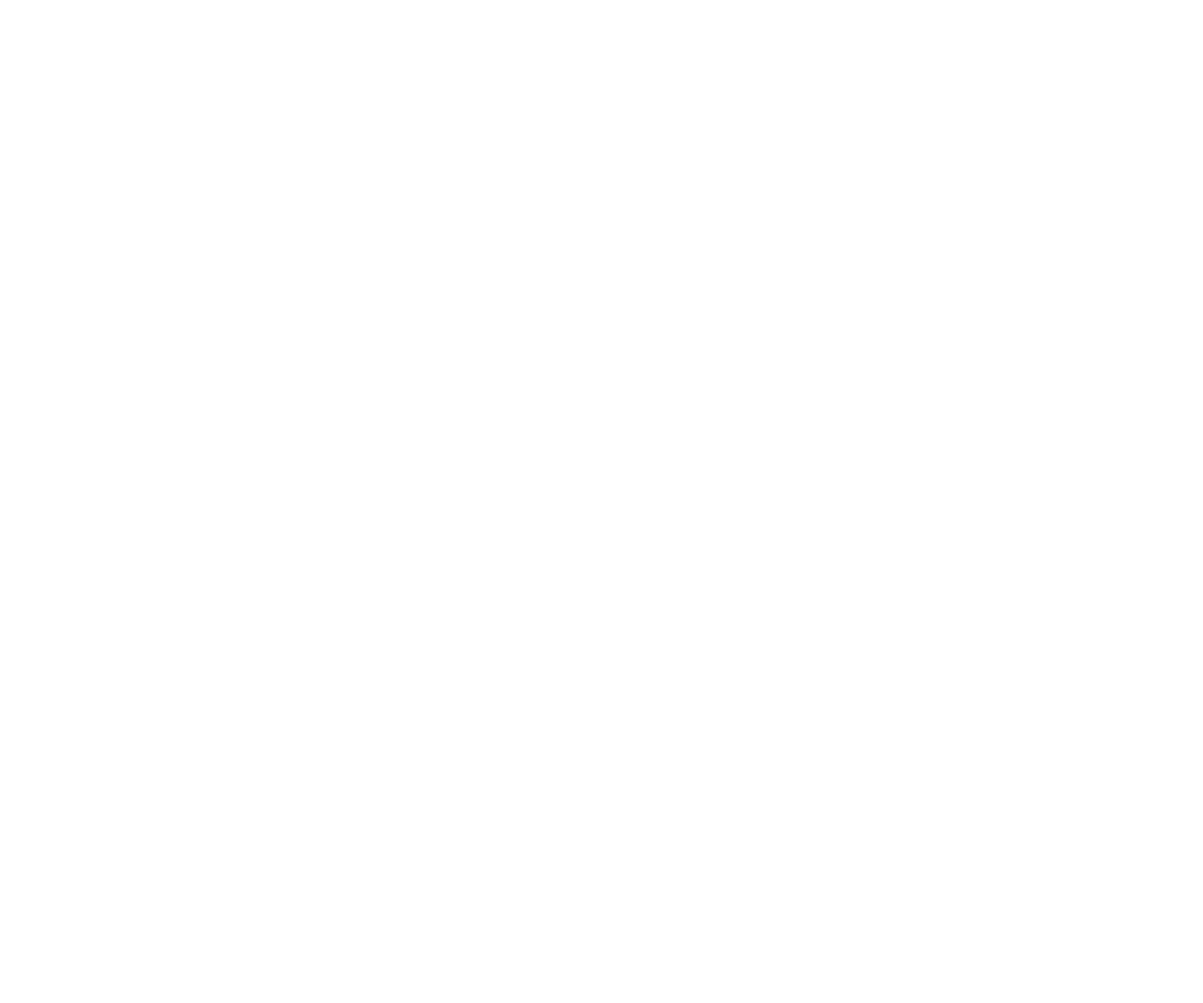
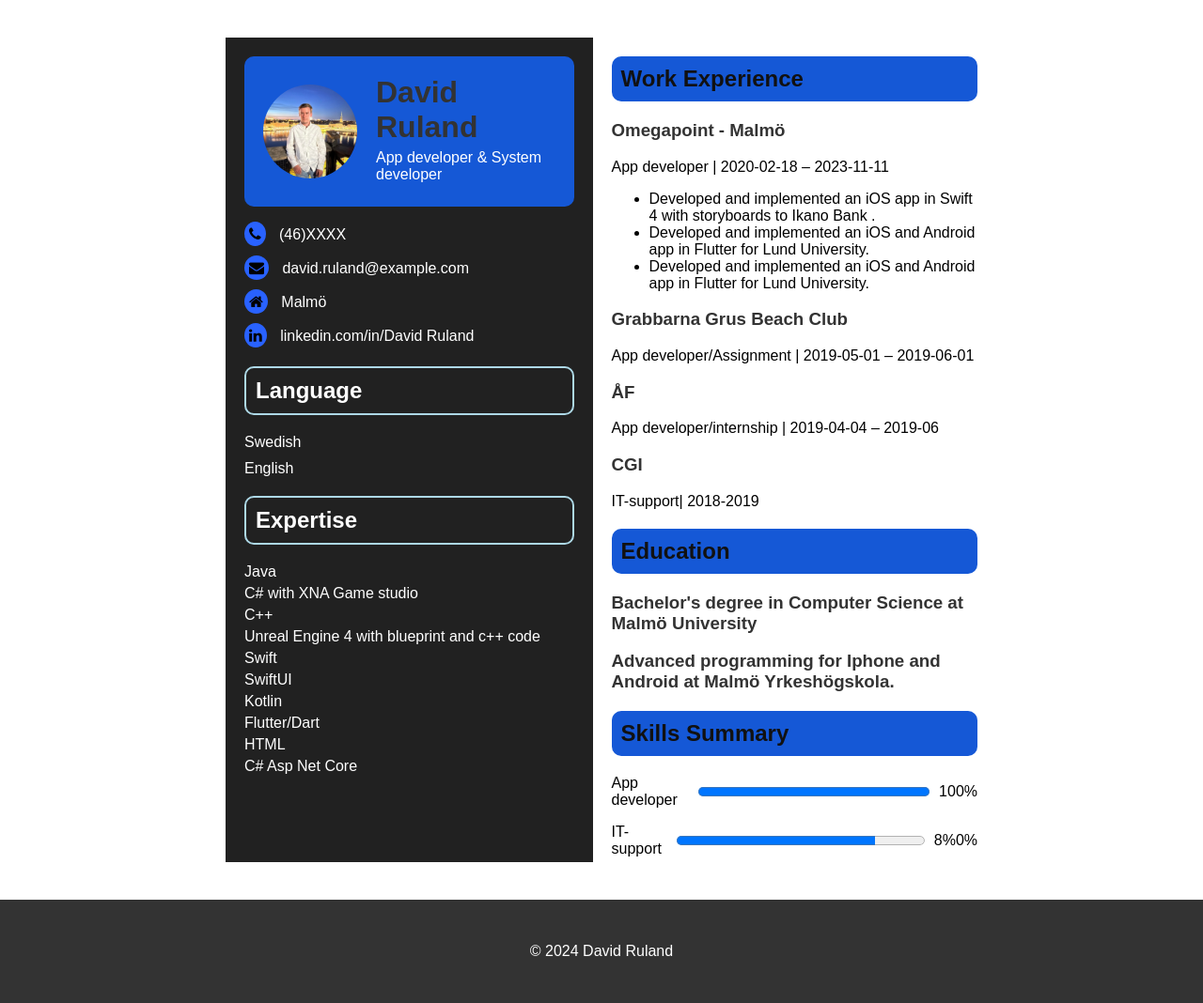
Before and after one commit to DavidR12344/CV_project, a plain HTML site: page index.html in a window 1280 px wide. Shown: the whole page at 94% size. Before the commit the page ends 800 px from the top, so only its background shows below. Drawn offline with Linux system fonts and the light colour scheme.

Commit message:
Add new image folder and update index and styles

```diff
--- a/index.html
+++ b/index.html
@@ -1,15 +1,99 @@
 <!DOCTYPE html>
-<html>
-    <head>
-        <meta charset="utf-8">
-        <meta http-equiv="X-UA-Compatible" content="IE=edge">
-        <title>My CV-page</title>
-        <meta name="description" content="">
-        <meta name="viewport" content="width=device-width, initial-scale=1">
-        <link rel="styles" href="styles.css">
-    </head>
-    <body>
+<html lang="en">
 
-        <script src="" async defer></script>
-    </body>
+<head>
+    <meta charset="UTF-8">
+    <meta name="viewport" content="width=device-width, initial-scale=1.0">
+    <title>CV</title>
+    <link rel="stylesheet" href="styles.css">
+    <link rel="stylesheet" href="https://cdnjs.cloudflare.com/ajax/libs/font-awesome/4.7.0/css/font-awesome.min.css">
+</head>
+
+<body>
+    <header>
+        <div class="container header-container">
+            <div class="flex-left">
+                <div class="banner">
+                    <img src="images/profil.jpg" alt="Profile Image" class="profile-image">
+                    <div class="header-text">
+                        <h1>David Ruland</h1>
+                        <p>App developer & System developer</p>
+                    </div>
+                </div>
+                <div class="contact-info">
+                    <ul>
+                        <li><i class="fa fa-phone"></i> (46)XXXX</li>
+                        <li><i class="fa fa-envelope"></i> david.ruland@example.com</li>
+                        <li><i class="fa fa-home"></i> Malmö</li>
+                        <li><i class="fa fa-linkedin"></i> linkedin.com/in/David Ruland</li>
+                    </ul>
+                </div>
+                <div class="language">
+                    <h2>Language</h2>
+                    <ul>
+                        <li>Swedish</li>
+                        <li>English</li>
+                    </ul>
+                </div>
+                <div class="expertise">
+                    <h2>Expertise</h2>
+                    <ul>
+                        <li>Java</li>
+                        <li>C# with XNA Game studio</li>
+                        <li>C++</li>
+                        <li>Unreal Engine 4 with blueprint and c++ code</li>
+                        <li>Swift</li>
+                        <li>SwiftUI</li>
+                        <li>Kotlin</li>
+                        <li>Flutter/Dart</li>
+                        <li>HTML</li>
+                        <li>C# Asp Net Core</li>
+                    </ul>
+                </div>
+            </div>
+            <div class="flex-right">
+                <section class="experience">
+                    <h2>Work Experience</h2>
+                    <div class="job">
+                        <h3>Omegapoint - Malmö</h3>
+                        <p>App developer | 2020-02-18 – 2023-11-11</p>
+                        <ul>
+                            <li>Developed and implemented an iOS app in Swift 4 with storyboards to Ikano Bank .
+                            </li>
+                            <li>Developed and implemented an iOS and Android app in Flutter for Lund University. </li>
+                            <li>Developed and implemented an iOS and Android app in Flutter for Lund University.</li>
+                        </ul>
+                        <h3>Grabbarna Grus Beach Club</h3>
+                        <p>App developer/Assignment | 2019-05-01 – 2019-06-01</p>
+                        <h3>ÅF</h3>
+                        <p>App developer/internship | 2019-04-04 – 2019-06 </p>
+                        <h3>CGI</h3>
+                        <p>IT-support| 2018-2019 </p>
+                    </div>
+                </section>
+                <section class="education">
+                    <h2>Education</h2>
+                    <div class="z">
+                        <h3>Bachelor's degree in  Computer Science at Malmö University</h2>
+                        <h3>Advanced programming for Iphone and Android at Malmö Yrkeshögskola. </h3>
+                    </div>
+                </section>
+                <section class="skills-summary">
+                    <h2>Skills Summary</h2>
+                    <div class="skill">
+                        <p>App developer <progress max="100" value="100"></progress> 100%</p>
+                        <p>IT-support<progress max="100" value="80"></progress> 8%0%</p>
+                    </div>
+                </section>
+            </div>
+        </div>
+    </header>
+
+    <footer>
+        <div class="container">
+            <p>&copy; 2024 David Ruland</p>
+        </div>
+    </footer>
+</body>
+
 </html>
--- a/styles.css
+++ b/styles.css
@@ -0,0 +1,163 @@
+body {
+    font-family: Arial, sans-serif;
+    margin: 0;
+    padding: 0;
+    background-color: #fff;
+}
+
+.container {
+    max-width: 800px;
+    margin: 0 auto;
+    padding: 20px;
+}
+
+header {
+    padding: 20px 0;
+}
+
+.header-container {
+    display: flex;
+    justify-content: space-between;
+}
+
+.flex-left {
+    flex-basis: 50%;
+    background-color: rgba(0, 0, 0, 0.87);
+    color: white;
+    padding: 20px;
+    box-sizing: border-box;
+    margin-right: 10px;
+}
+
+.banner {
+    background-color: #1558d6;
+    padding: 20px;
+    border-radius: 10px;
+    display: flex;
+    align-items: center;
+}
+
+.profile-image {
+    width: 100px;
+    height: 100px;
+    border-radius: 50%;
+    margin-right: 20px;
+}
+
+.header-text h1 {
+    margin: 0;
+}
+
+.header-text p {
+    margin: 5px 0;
+}
+
+.profile-section {
+    margin-bottom: 20px;
+}
+
+.profile-image {
+    width: 100px;
+    height: 100px;
+    border-radius: 50%;
+    margin-right: 20px;
+}
+
+.contact-info ul, .language ul {
+    list-style-type: none;
+    padding: 0;
+}
+
+.contact-info li, .language li {
+    margin-bottom: 10px;
+}
+
+.contact-info li i, .language li i {
+    color: black;
+    margin-right: 10px;
+    border-radius: 50%;
+    background-color: #2962ff;
+    padding: 5px;
+}
+
+.expertise h2 {
+    color: #fff;
+}
+
+.expertise ul {
+    list-style-type: none;
+    padding: 0;
+}
+
+.expertise li {
+    margin-bottom: 5px;
+}
+
+.flex-right {
+    flex-basis: 50%;
+    margin-left: 10px;
+}
+
+.experience h2 {
+    background-color: #1558d6;
+    color: #111111;
+    border-radius: 10px;
+    padding: 10px;
+}
+
+.education h2 {
+    background-color: #1558d6;
+    color: #111111;
+    border-radius: 10px;
+    padding: 10px;
+}
+
+.skills-summary h2 {
+    background-color: #1558d6;
+    color: #111111;
+    border-radius: 10px;
+    padding: 10px;
+}
+
+
+.skills-summary .skill {
+    margin-top: 20px;
+}
+
+.skills-summary progress {
+    width: 70%;
+    height: 20px;
+    margin-right: 10px;
+}
+
+.skills-summary p {
+    margin-bottom: 5px;
+    display: flex;
+    align-items: center;
+}
+
+.language h2 {
+    color: #fff;
+    border: 2px solid #add8e6;
+    border-radius: 10px;
+    padding: 10px;
+}
+
+.expertise h2 {
+    color: #fff;
+    border: 2px solid #add8e6;
+    border-radius: 10px;
+    padding: 10px;
+}
+
+h1, h2, h3 {
+    color: #333;
+}
+
+footer {
+    background-color: #333;
+    color: #fff;
+    text-align: center;
+    padding: 10px 0;
+    width: 100%;
+}
```
Also changed, not shown: images/profil.jpg (added).
